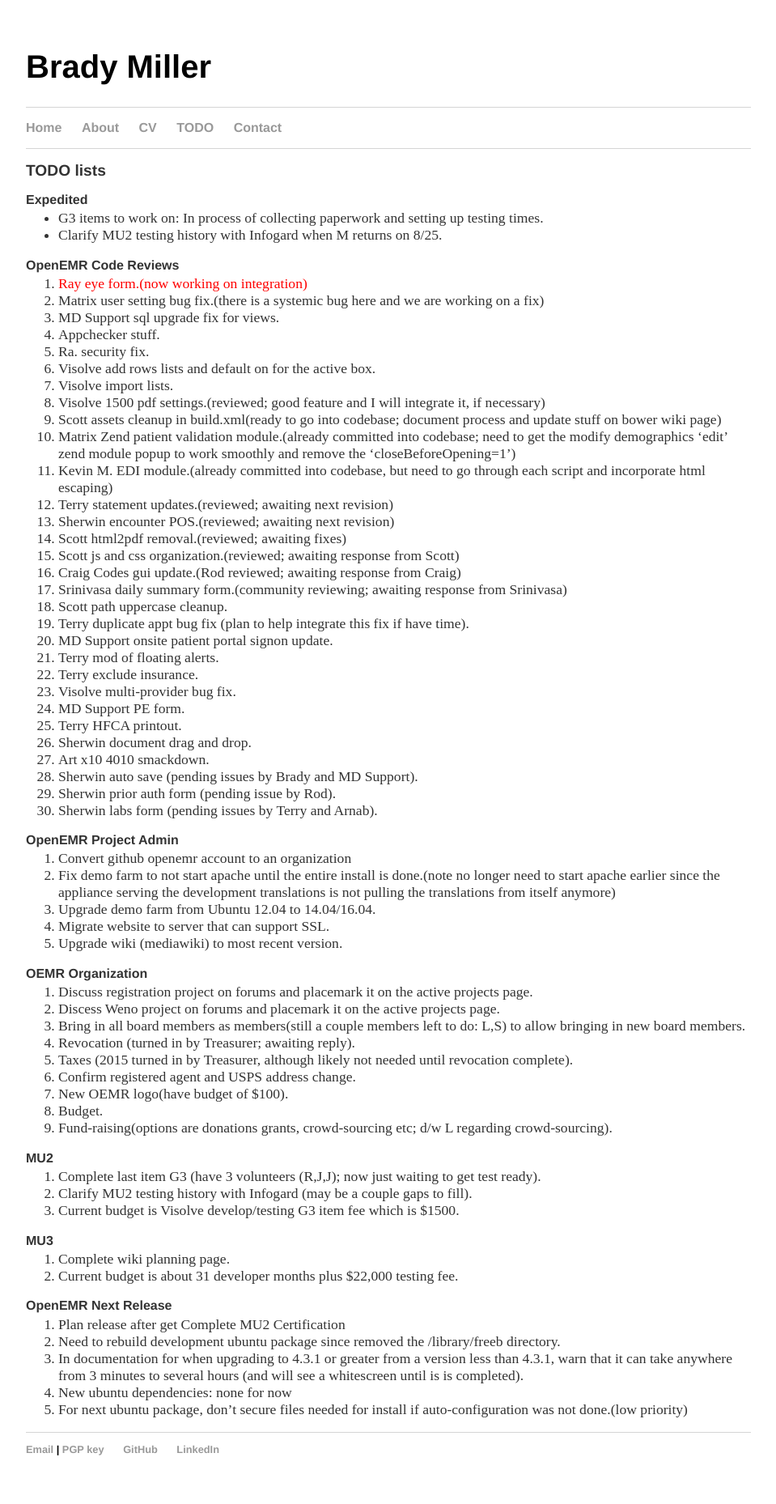
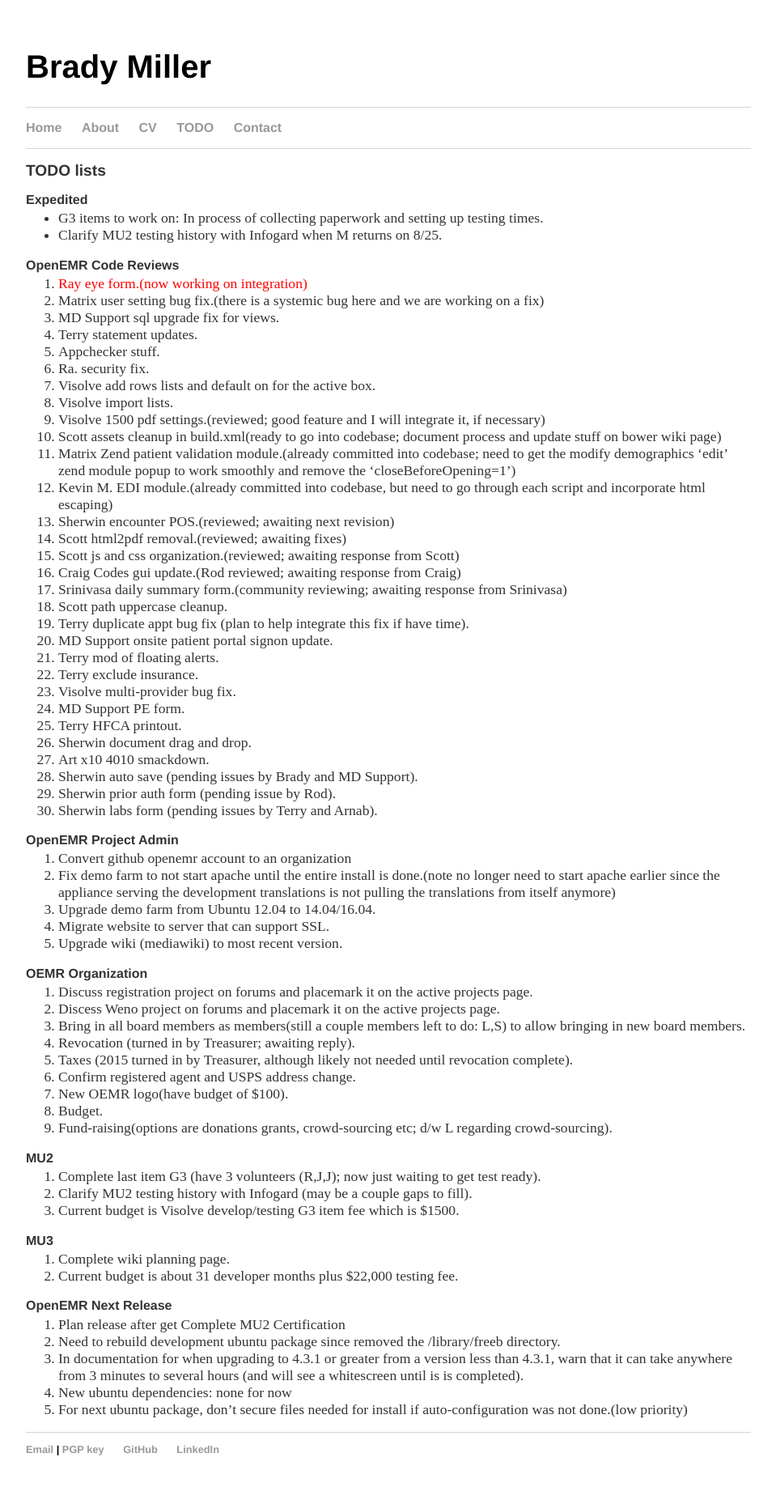
Before and after one commit to bradymiller/bradymiller.github.io, a Jekyll site: the page built from todo/index.md, in a window 1280 px wide. Shown: the whole page at 81% size, without its empty margins (160-1119 px from the left). Built offline with Jekyll 4.4.1, drawn with Linux system fonts in a browser that asks for light colours.

Commit message:
Update todo list

```diff
--- a/todo/index.md
+++ b/todo/index.md
@@ -19,7 +20,6 @@
 1. Scott assets cleanup in build.xml(ready to go into codebase; document process and update stuff on bower wiki page)
 1. Matrix Zend patient validation module.(already committed into codebase; need to get the modify demographics 'edit' zend module popup to work smoothly and remove the 'closeBeforeOpening=1')
 1. Kevin M. EDI module.(already committed into codebase, but need to go through each script and incorporate html escaping)
-1. Terry statement updates.(reviewed; awaiting next revision)
 1. Sherwin encounter POS.(reviewed; awaiting next revision)
 1. Scott html2pdf removal.(reviewed; awaiting fixes)
 1. Scott js and css organization.(reviewed; awaiting response from Scott)
```
Also changed, not shown: other parts of todo/index.md (+1 -0 lines).
